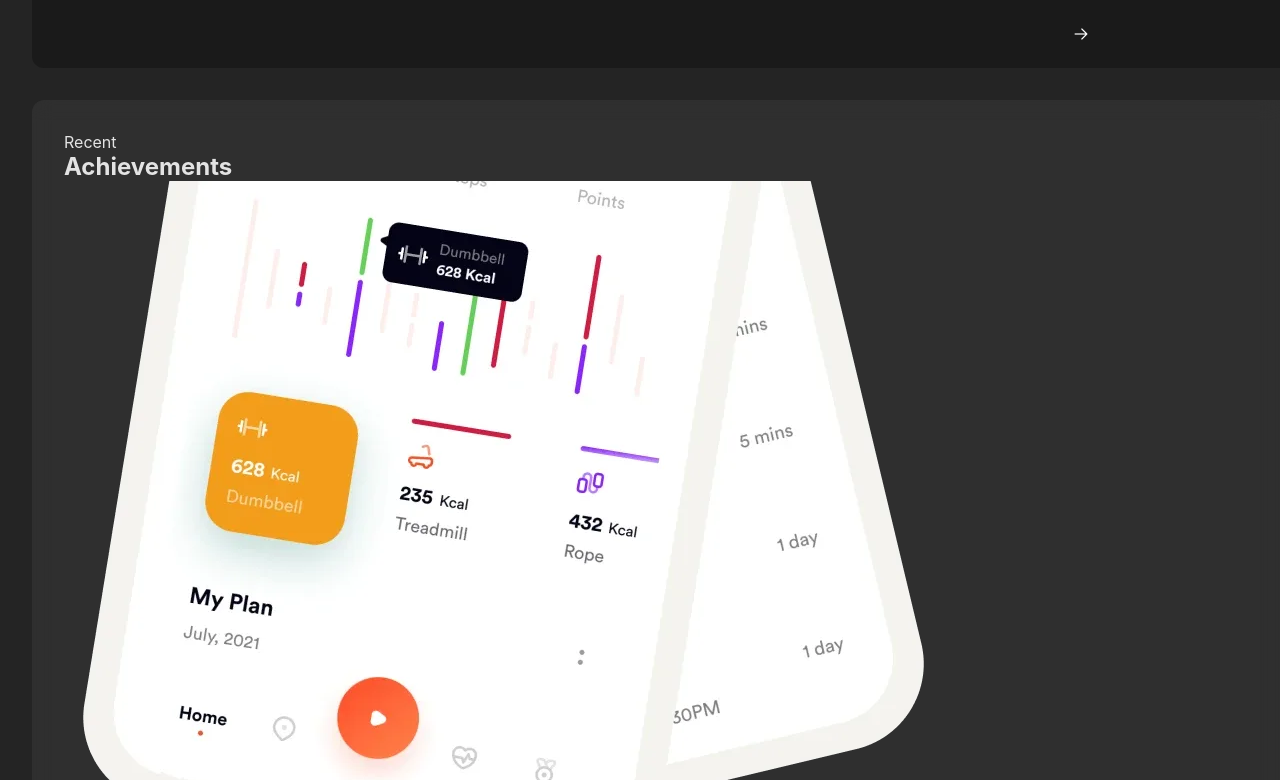
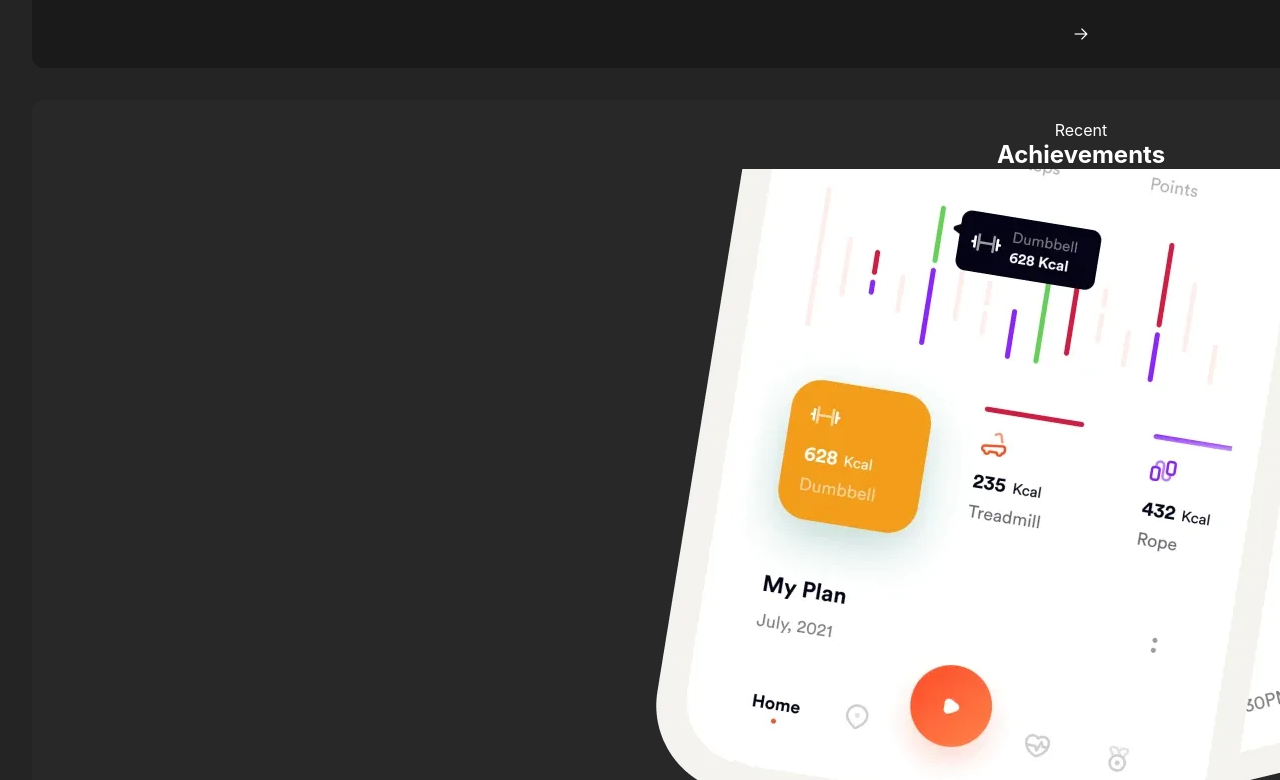
Before and after one commit to official-imvoiid/WebDev, a React (Vite) app in the folder voiid/: page / in a window 1280 px wide. Shown: the part 1600-2380 px from the top of the page. Built offline with nearby package versions, Linux system fonts and the light colour scheme.

Commit message:
AchievementsSection.css

```diff
--- a/voiid/src/components/AchievementsSection.css
+++ b/voiid/src/components/AchievementsSection.css
@@ -1,7 +1,6 @@
-          <div className="bg-gray-800 rounded-2xl p-6">
-            <div className="text-sm text-gray-400 mb-2">Recent</div>
-            <div className="flex justify-between items-center">
-              <h2 className="text-xl">Achievements</h2>
-              <div className="text-gray-400">→</div>
-            </div>
-          </div>
+.achievements-section {
+  padding: 20px;
+  background-color: #282828;
+  color: white;
+  text-align: center;
+}
```
